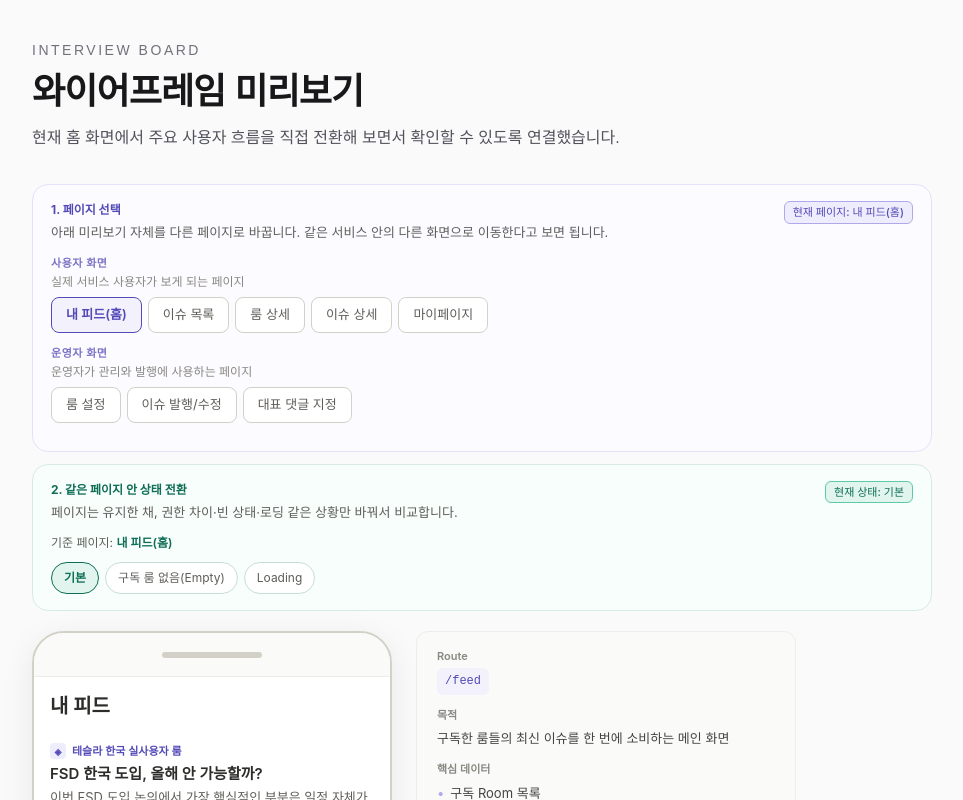
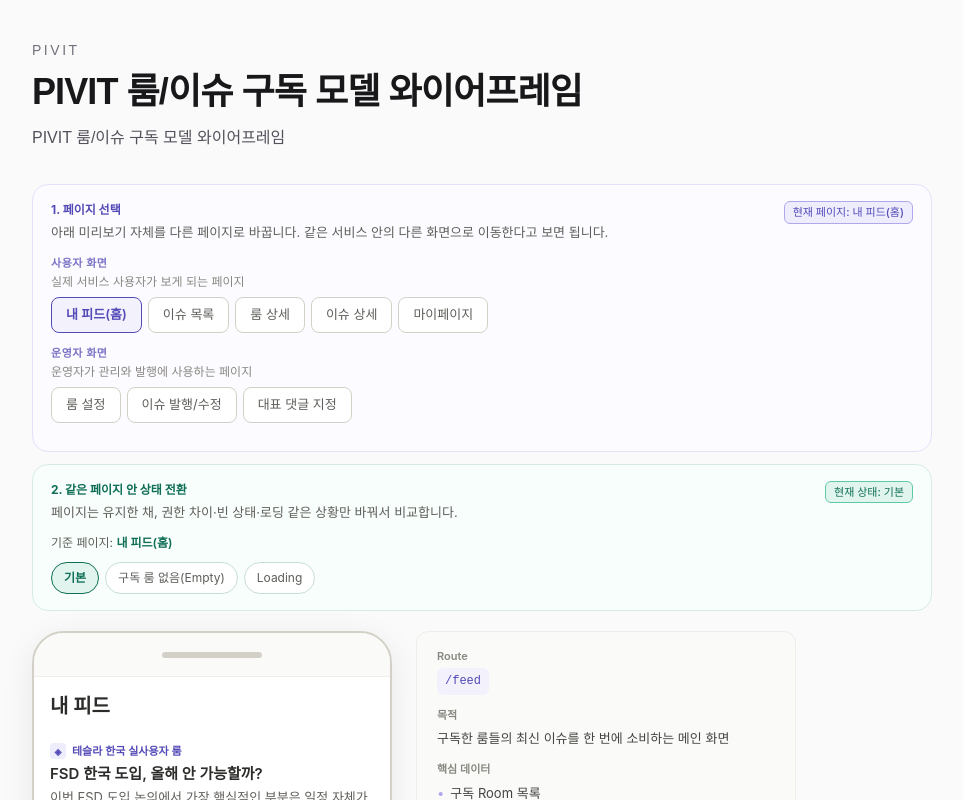
Before and after one commit to musekals/interview-board, a Next.js app: page / in a window 1280 px wide. Shown: the top 800 px of the page, without its empty margins (32-995 px from the left). Built offline with nearby package versions, Linux system fonts and the light colour scheme.

Commit message:
Update site title and summary to PIVIT wireframe

```diff
--- a/app/layout.tsx
+++ b/app/layout.tsx
@@ -13,8 +13,8 @@ const geistMono = Geist_Mono({
 });
 
 export const metadata: Metadata = {
-  title: "고객 인터뷰 인사이트 보드",
-  description: "고객 인터뷰 기록을 정리하고 인사이트를 모아보는 보드입니다.",
+  title: "PIVIT 룸/이슈 구독 모델 와이어프레임",
+  description: "PIVIT 룸/이슈 구독 모델 와이어프레임",
 };
 
 export default function RootLayout({
--- a/app/page.tsx
+++ b/app/page.tsx
@@ -6,14 +6,13 @@ export default function Home() {
       <div className="mx-auto flex w-full max-w-7xl flex-col gap-8">
         <section className="flex flex-col gap-3">
           <p className="text-sm font-medium uppercase tracking-[0.18em] text-zinc-500">
-            Interview Board
+            PIVIT
           </p>
           <h1 className="text-3xl font-semibold tracking-tight sm:text-4xl">
-            와이어프레임 미리보기
+            PIVIT 룸/이슈 구독 모델 와이어프레임
           </h1>
           <p className="max-w-3xl text-base leading-7 text-zinc-600">
-            현재 홈 화면에서 주요 사용자 흐름을 직접 전환해 보면서 확인할 수
-            있도록 연결했습니다.
+            PIVIT 룸/이슈 구독 모델 와이어프레임
           </p>
         </section>
 
```
